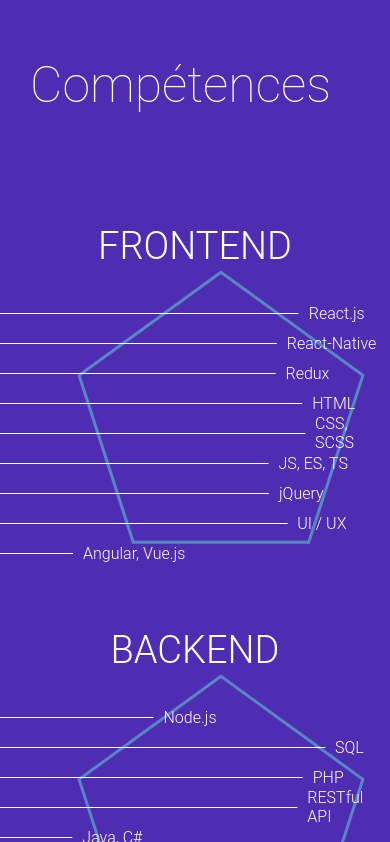
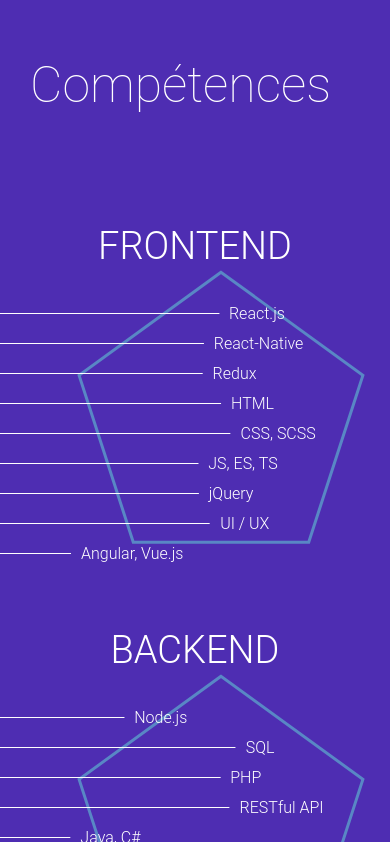
Before and after one commit to rvitre/robinvitre, a React app: page / in a window 390 px wide. Shown: the part 868-1710 px from the top of the page. Built offline with nearby package versions, Linux system fonts and the light colour scheme.

Commit message:
mobile animate

```diff
--- a/src/components/SkillCard.js
+++ b/src/components/SkillCard.js
@@ -43,6 +43,13 @@
         color: white;
         font-weight: 300;
     }
+
+     /* MOBILE */
+    @media (max-width: 764px) {
+        .bar {
+            width: ${props => props.size ? (props.size * 0.65) : '80'}vw;
+        }
+    }
 `;
 
 
```
